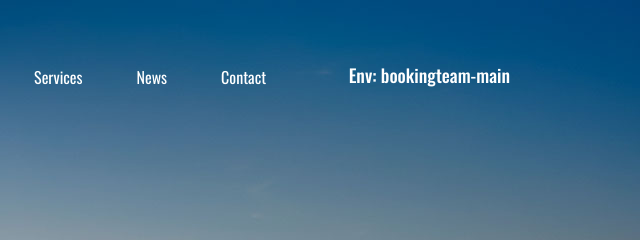
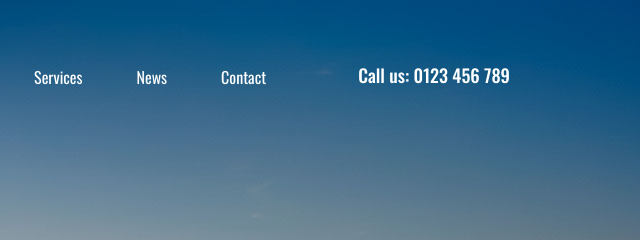
Before and after one commit to Lemax-Dev/control-repo, a plain HTML site: page index.html in a window 1280 px wide. Shown: the top 240 px of the page, 640-1280 px from the left. Drawn offline with nearby package versions, Linux system fonts and the light colour scheme.

Commit message:
update the main phone number

```diff
--- a/index.html
+++ b/index.html
@@ -36,7 +36,7 @@
 									<li><a href="contact.html">Contact</a></li>
 								</ul>
 							</nav>
-							<div class="header_phone ml-auto">Env: bookingteam-main</div>
+							<div class="header_phone ml-auto">Call us: 0123 456 789</div>
 
 							<!-- Hamburger -->
 
```
